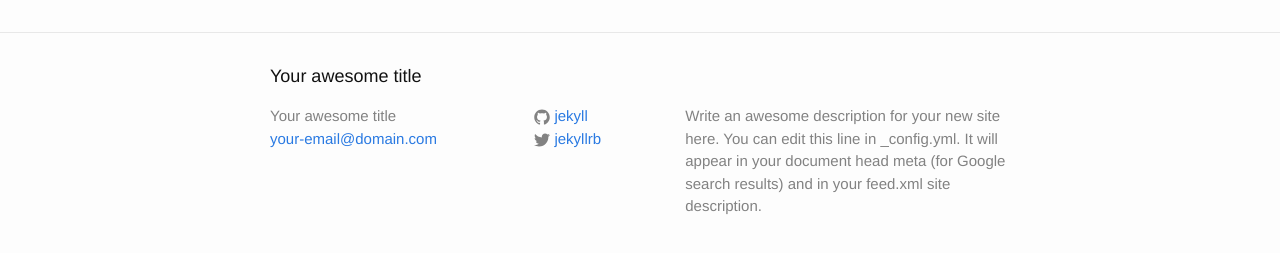
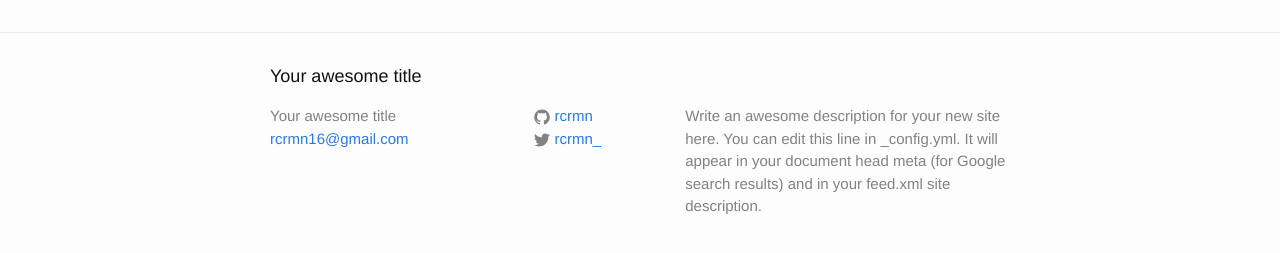
Before and after one commit to ElenaPujol/rcrmn.github.com, a Jekyll site: the page built from index.html, in a window 1280 px wide. Shown: the part 264-517 px from the top of the page. Built offline with Jekyll 4.4.1, drawn with Linux system fonts in a browser that asks for light colours.

Commit message:
Some updates in the config.

```diff
--- a/_config.yml
+++ b/_config.yml
@@ -1,14 +1,14 @@
 # Site settings
 title: Your awesome title
-email: your-email@domain.com
+email: rcrmn16@gmail.com
 description: > # this means to ignore newlines until "baseurl:"
   Write an awesome description for your new site here. You can edit this
   line in _config.yml. It will appear in your document head meta (for
   Google search results) and in your feed.xml site description.
 baseurl: "" # the subpath of your site, e.g. /blog/
-url: "http://yourdomain.com" # the base hostname & protocol for your site
-twitter_username: jekyllrb
-github_username:  jekyll
+url: "http://rcrmn.github.io" # the base hostname & protocol for your site
+twitter_username: rcrmn_
+github_username:  rcrmn
 
 # Build settings
 markdown: kramdown
```
